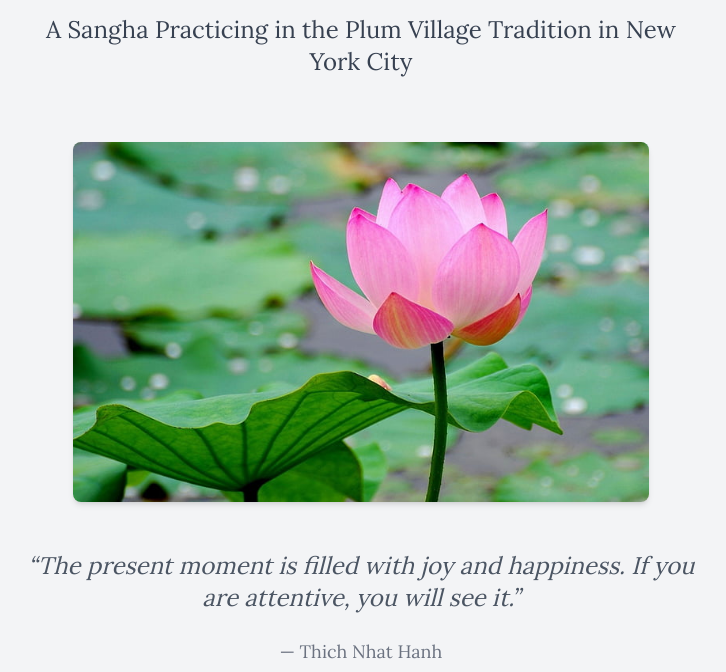
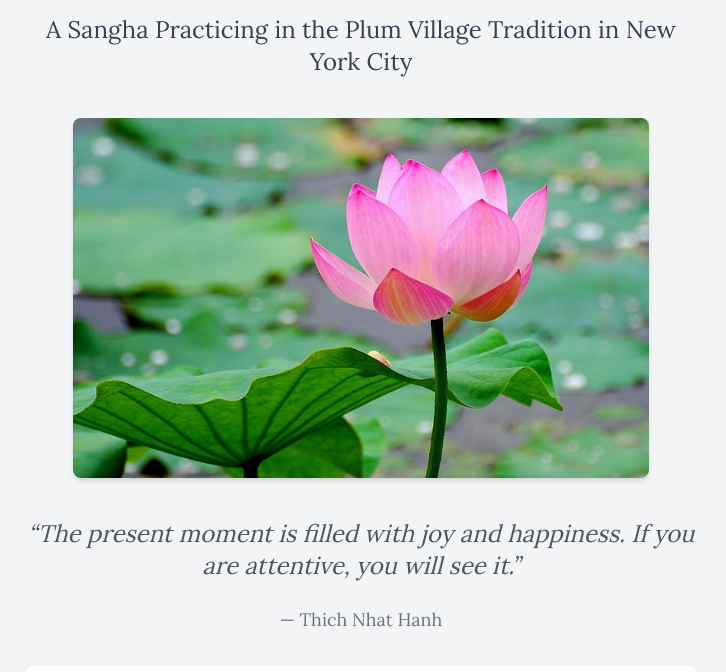
Before and after one commit to middlewaysanghanyc/middlewaysanghanyc.github.io, a plain HTML site: page index.html in a window 1280 px wide. Shown: the part 118-790 px from the top of the page, without its empty margins (279-1005 px from the left). Drawn offline with nearby package versions, Linux system fonts and the light colour scheme.

Commit message:
Update index.html

```diff
--- a/index.html
+++ b/index.html
@@ -17,15 +17,15 @@
 
 <body class="bg-gray-100 text-gray-900">
   <div class="max-w-3xl mx-auto p-6 md:p-12">
-    <div class="text-center mb-8 md:mb-16">
+    <div class="text-center mb-8 md:mb-10">
       <h1 class="text-5xl md:text-6xl font-bold leading-tight">Middle Way Sangha</h1>
       <h2 class="text-xl md:text-2xl text-gray-700 mt-3 md:mt-6">A Sangha Practicing in the Plum Village Tradition in
         New York City</h2>
     </div>
-    <div class="mt-8 md:mt-12 text-center">
+    <div class="mt-8 md:mt-10 text-center">
       <img src="lotus.jpg" alt="Lotus Flower" class="w-full h-auto max-w-xl mx-auto rounded-lg shadow-md">
     </div>
-    <div class="mt-8 md:mt-12 text-center">
+    <div class="mt-8 md:mt-10 text-center">
       <blockquote class="italic text-xl md:text-2xl text-gray-600 leading-relaxed">“The present moment is filled with
         joy and happiness. If you are attentive, you will see it.”</blockquote>
       <p class="mt-5 md:mt-6 text-gray-500 text-lg">— Thich Nhat Hanh</p>
```
